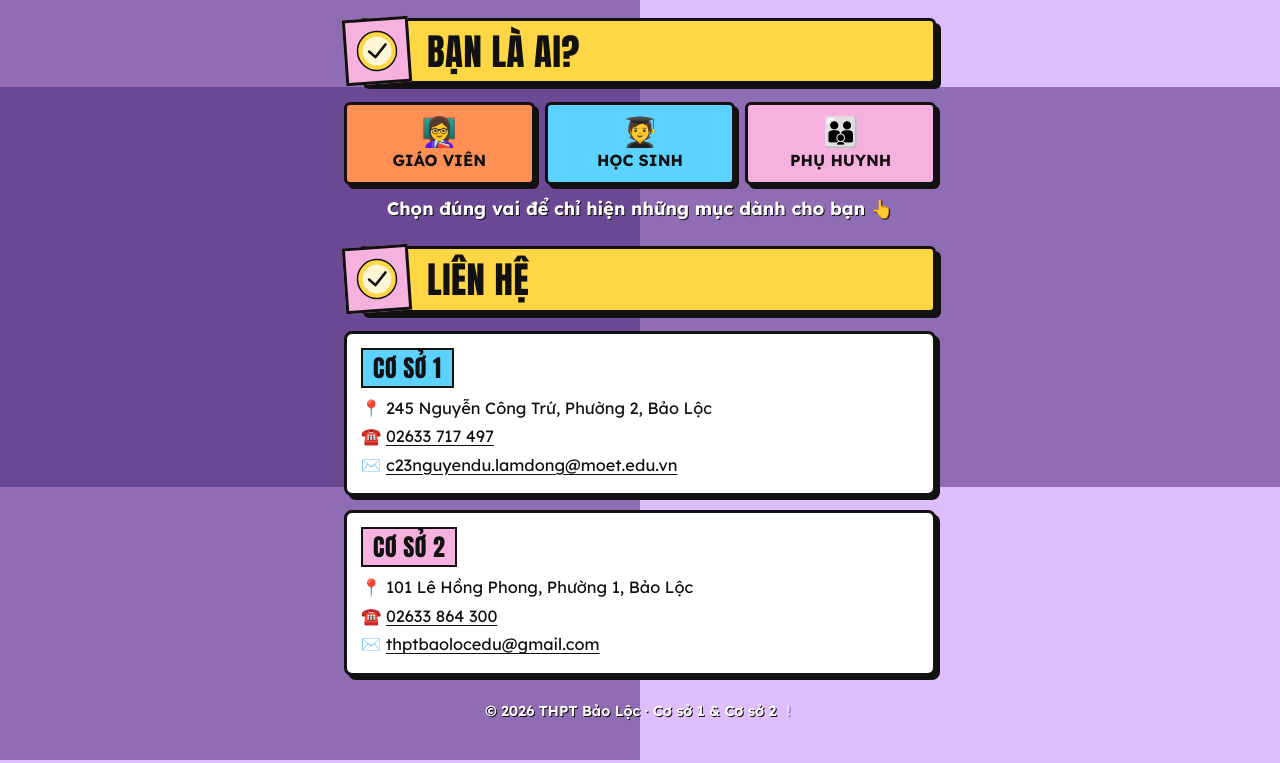
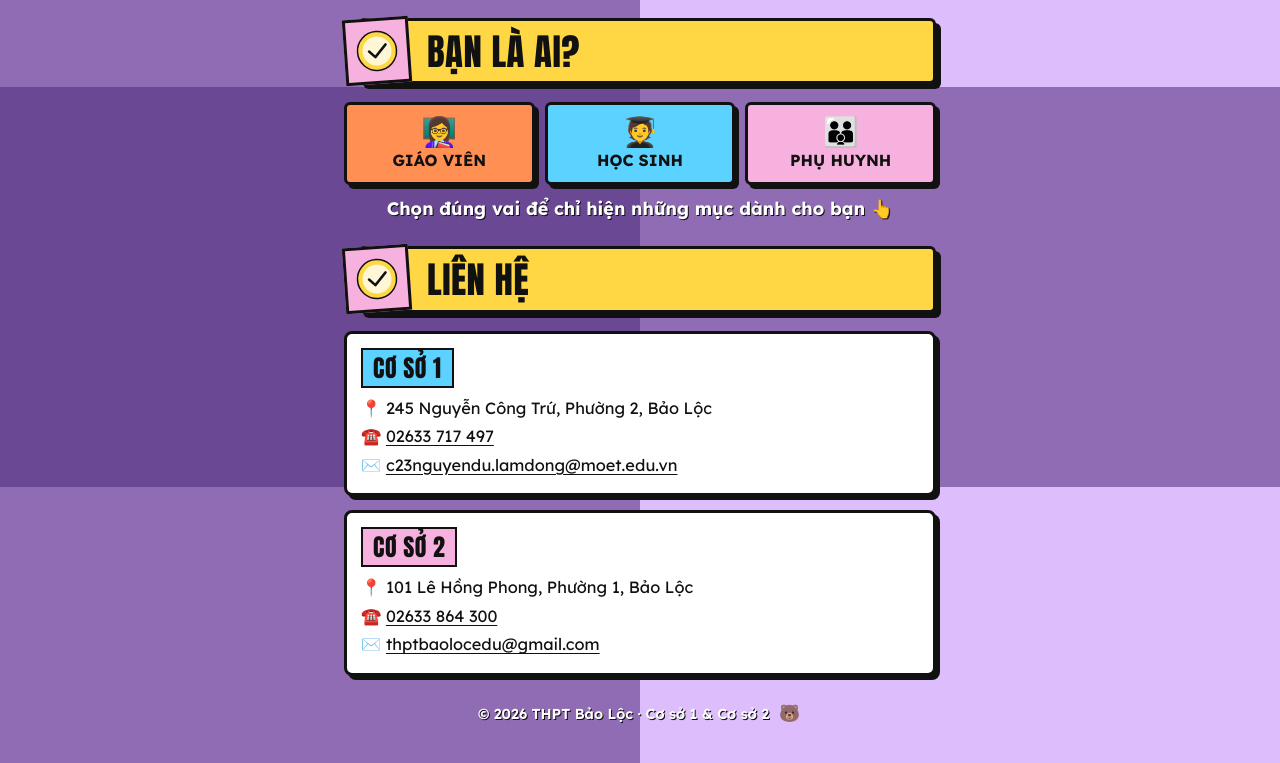
Before and after one commit to tusizhere/BAO-LOC-HIGHSCHOOL, a plain HTML site: page index.html in a window 1280 px wide. Shown: the part 713-1476 px from the top of the page. Drawn offline with Linux system fonts and the light colour scheme.

Commit message:
Đổi nút BGH cuối trang thành 🐻
Co-Authored-By: Claude Opus 5.5 <noreply@anthropic.com>
Claude-Session: https://claude.ai/code/session_01WE94neGAxm9ZaYLa1NdDx7

```diff
--- a/index.html
+++ b/index.html
@@ -115,8 +115,8 @@ button{font:inherit;color:inherit;cursor:pointer}
 .drop[open]>summary{transform:translate(3px,3px);box-shadow:1px 1px 0 var(--ink)}
 
 /* ---------- SỔ THI ĐUA ---------- */
-.bgh{margin-left:6px;padding:0 4px;font-weight:700;color:inherit;opacity:.45;text-decoration:none}
-.bgh:hover{opacity:1}
+.bgh{margin-left:8px;padding:0 2px;font-size:1.05rem;text-decoration:none;text-shadow:none;opacity:.85;display:inline-block;transition:transform .15s}
+.bgh:hover,.bgh:active{opacity:1;transform:scale(1.3) rotate(-10deg)}
 
 @media(min-width:560px){ .two{grid-template-columns:1fr 1fr;grid-template-rows:repeat(4,auto);grid-auto-flow:column} }
 
@@ -406,7 +406,7 @@ button{font:inherit;color:inherit;cursor:pointer}
     <div class="contact" id="contact" style="margin-top:18px"></div>
   </section>
 
-  <p class="foot">© <span id="yr"></span> THPT Bảo Lộc · Cơ sở 1 &amp; Cơ sở 2<a class="bgh" id="bgh" target="_blank" rel="noopener" aria-label="Ban giám hiệu" title="">!</a></p>
+  <p class="foot">© <span id="yr"></span> THPT Bảo Lộc · Cơ sở 1 &amp; Cơ sở 2<a class="bgh" id="bgh" target="_blank" rel="noopener" aria-label="Ban giám hiệu" title="">🐻</a></p>
 </div>
 
 <div class="toast" id="toast"></div>
```
